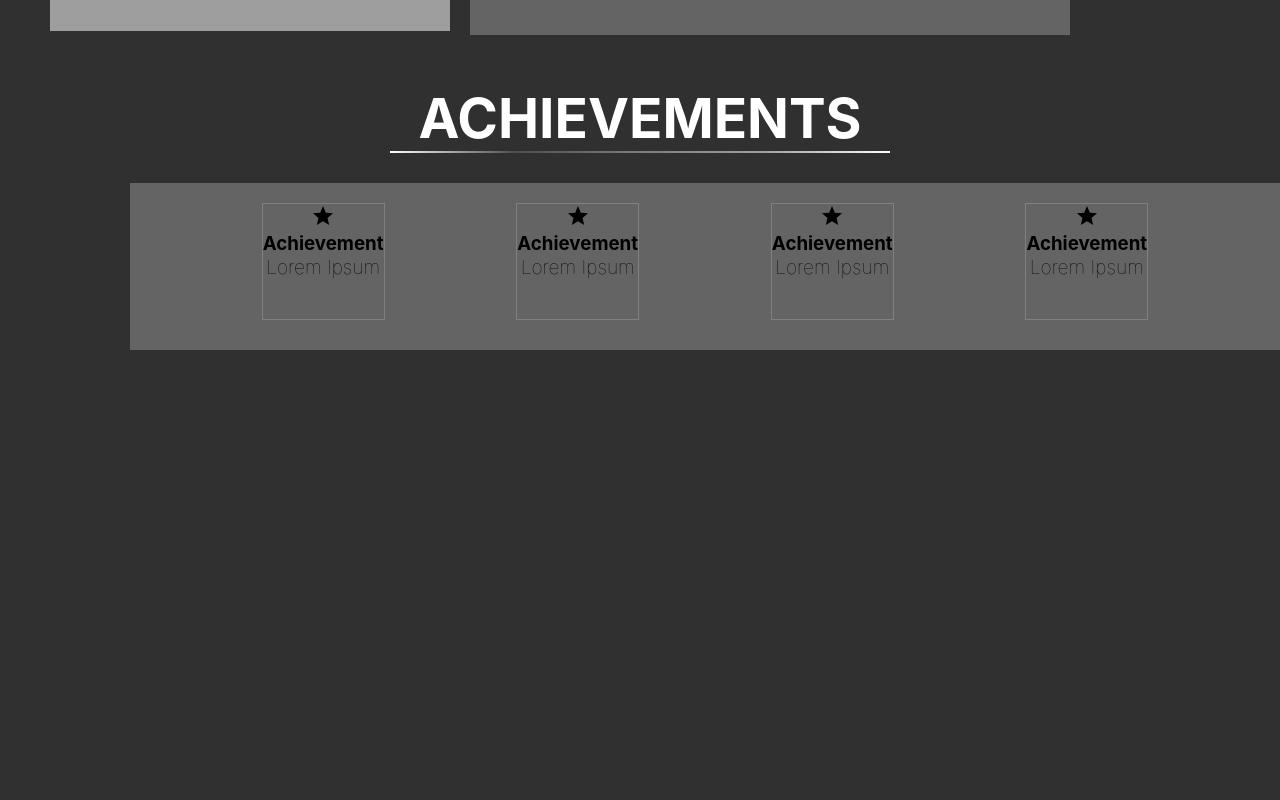
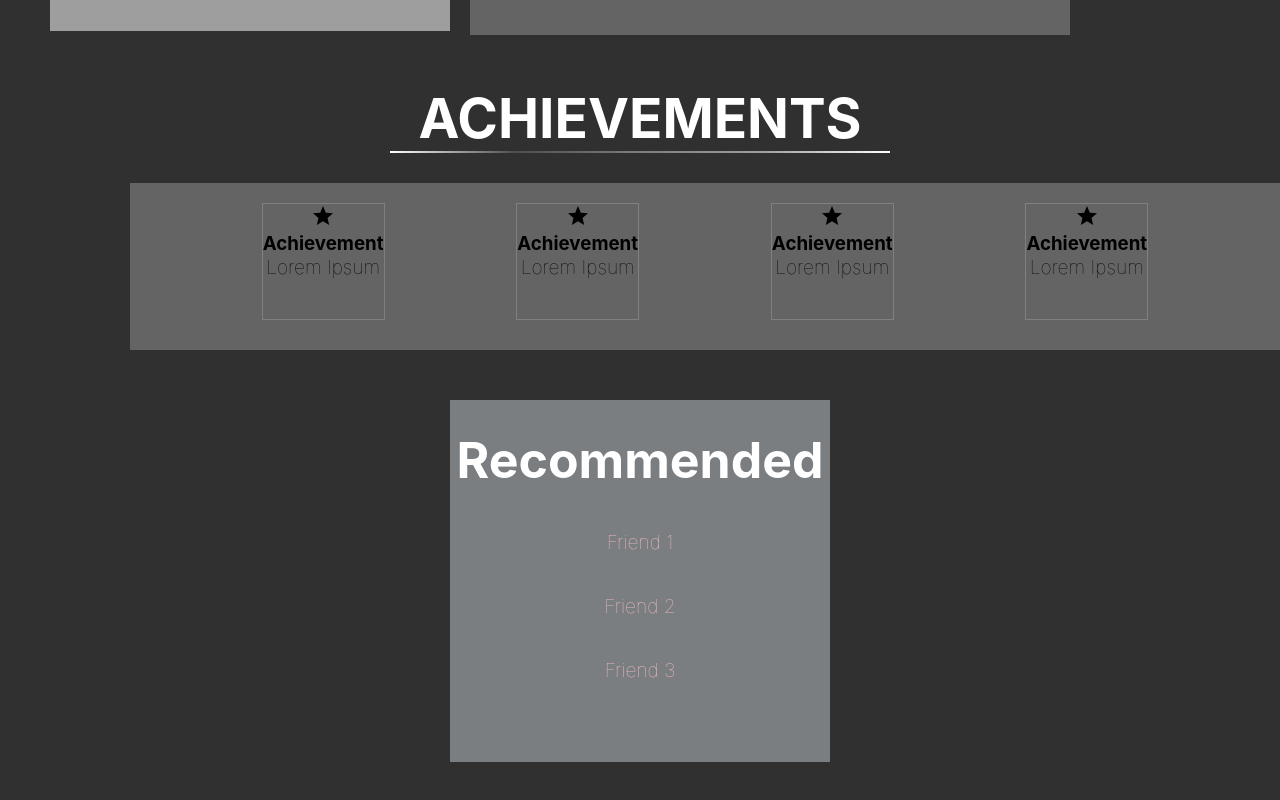
Before and after one commit to RIT3shSapata/Ingenius-2020, a React (Create React App) app: page /profile in a window 1280 px wide. Shown: the part 414-1214 px from the top of the page. Before the commit the page ends 800 px from the top, so only its background shows below. Built offline with nearby package versions, Linux system fonts and the light colour scheme; no server answers; grey boxes are pictures that could not be loaded.

Commit message:
Add files via upload

```diff
--- a/src/Components/Profile.css
+++ b/src/Components/Profile.css
@@ -90,3 +90,27 @@
     white
   );
 }
+
+.hfriends{
+  color:white;
+  padding-top:30px;
+  font-weight:bold;
+  font-size:50px;
+}
+
+.friends{
+  color:pink;
+}
+
+a{
+  align-items: center;
+}
+
+.recom{
+  background-color:#7a7e81;
+  margin-left:450px;
+  margin-right:450px;
+  margin-top:50px;
+  margin-bottom:50px;
+  padding-bottom:40px;
+}
--- a/src/Components/Profile.js
+++ b/src/Components/Profile.js
@@ -4,6 +4,11 @@ import { Line, Circle } from 'rc-progress';
 import ProfileCard from './ProfileCard';
 
 function Profile() {
+  fetch('/recommend').then(res => res.json()).then(data => {
+    console.log("HEEHEHE");
+    console.log(data);
+    let states = data;
+  })
   return (
 
     <div className='Profile'>
@@ -29,6 +34,7 @@ function Profile() {
             <h4>Python</h4>
             <h4>JavaScript</h4>
             <h4>HTML</h4>
+
           </div>
         </div>
       </div>
@@ -43,6 +49,14 @@ function Profile() {
           <ProfileCard />
         </div>
 
+
+      </div>
+      <div className="recom">
+        <h2 className="hfriends">Recommended</h2>
+        <h2 className="friends">Friend 1</h2>
+        <h2 className="friends">Friend 2</h2>
+        <h2 className="friends">Friend 3</h2>
+
       </div>
 
     </div>
```
